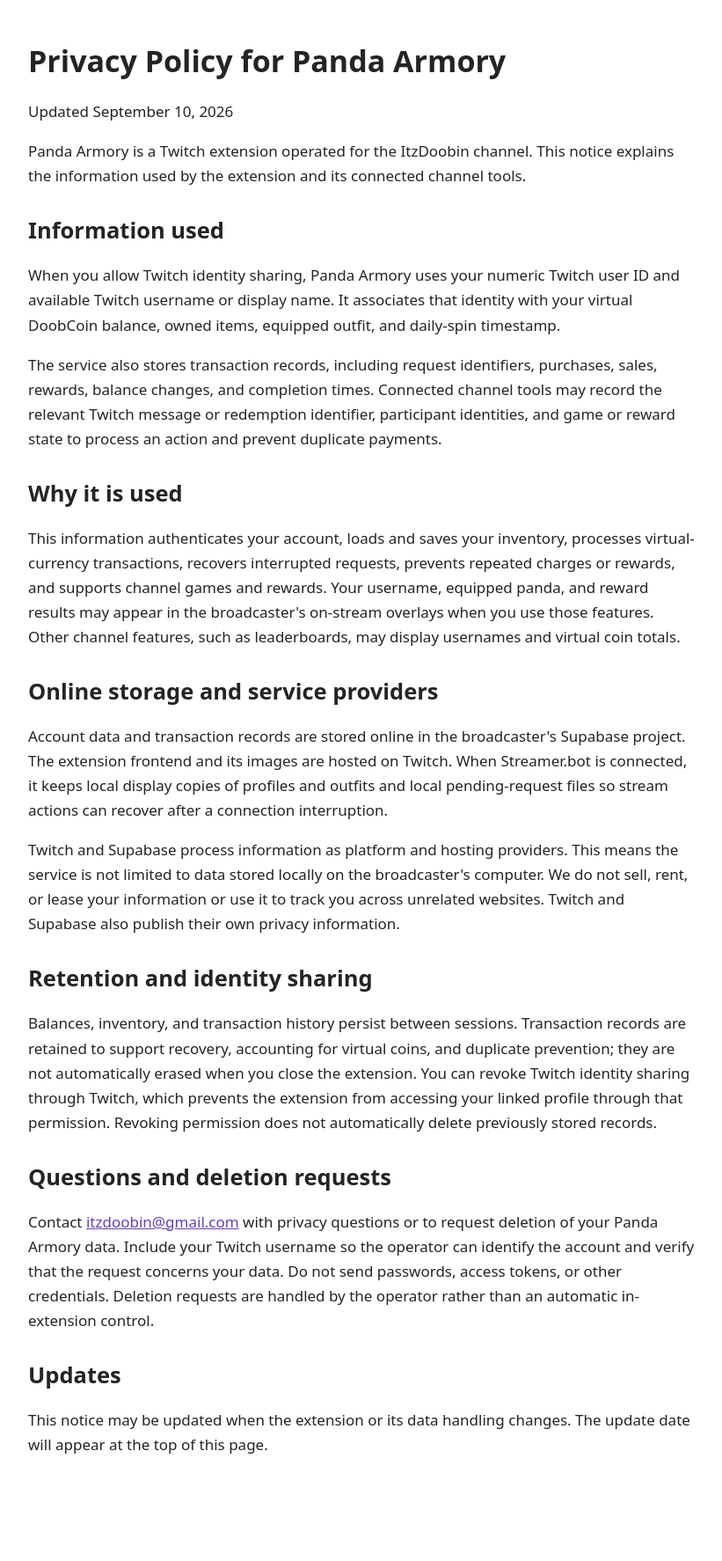
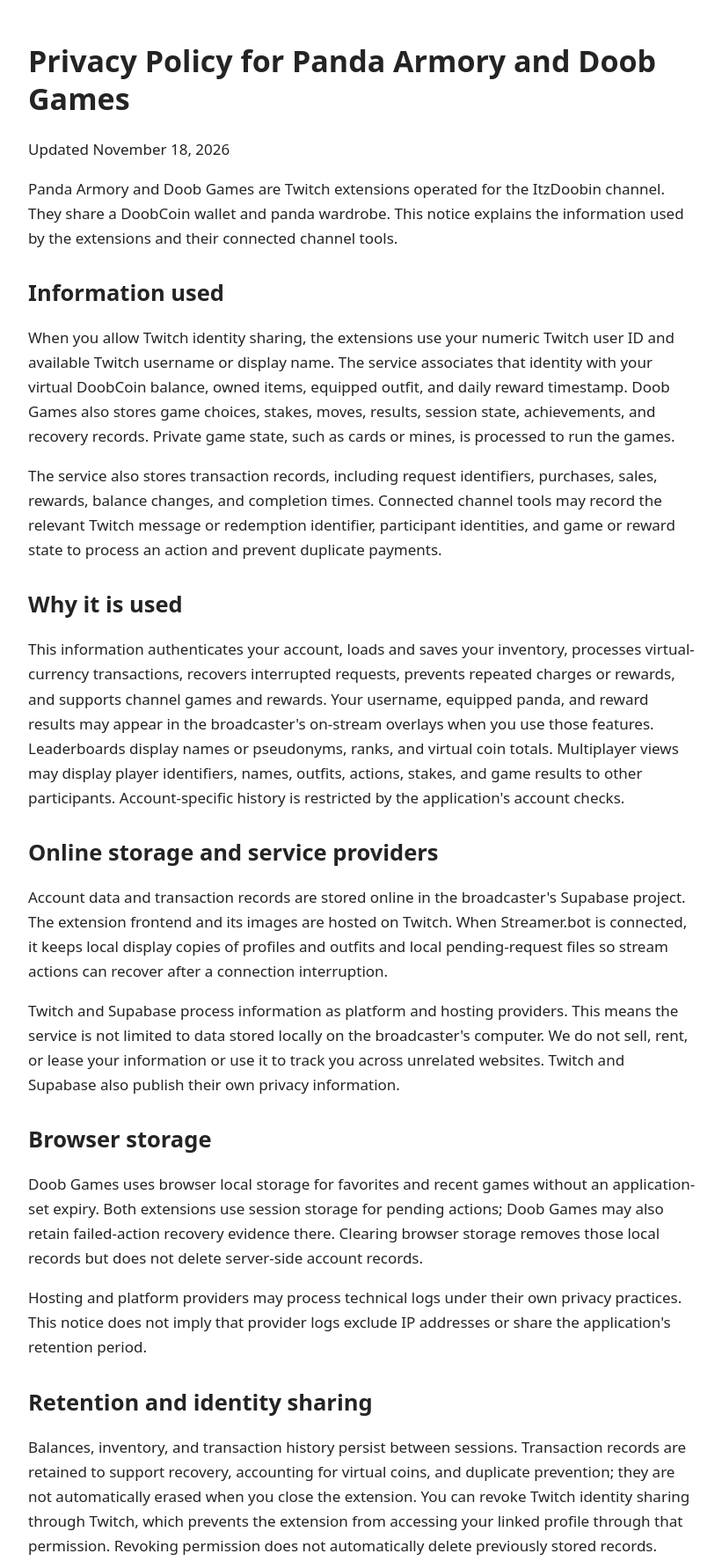
Before and after one commit to ItzDoobin/panda-armory-policy, a plain HTML site: page index.html in a window 1280 px wide. Shown: the top 1774 px of the page at 88% size, without its empty margins (228-1049 px from the left). Before the commit the page ends 1704 px from the top, so only its background shows below. Drawn offline with Linux system fonts and the light colour scheme.

Commit message:
Update privacy policy for Panda Armory and Doob Games

```diff
--- a/index.html
+++ b/index.html
@@ -1,23 +1,26 @@
 <!doctype html>
 <html lang="en">
-<head><meta charset="utf-8"><meta name="viewport" content="width=device-width,initial-scale=1"><title>Panda Armory Privacy Policy</title>
+<head><meta charset="utf-8"><meta name="viewport" content="width=device-width,initial-scale=1"><title>Panda Armory and Doob Games Privacy Policy</title>
 <style>body{max-width:760px;margin:48px auto;padding:0 24px;font:17px/1.65 system-ui,sans-serif;color:#242424}h1,h2{line-height:1.25}h2{margin-top:32px}a{color:#6341ad}</style></head>
 <body>
-<h1>Privacy Policy for Panda Armory</h1>
-<p>Updated September 10, 2026</p>
-<p>Panda Armory is a Twitch extension operated for the ItzDoobin channel. This notice explains the information used by the extension and its connected channel tools.</p>
+<h1>Privacy Policy for Panda Armory and Doob Games</h1>
+<p>Updated November 18, 2026</p>
+<p>Panda Armory and Doob Games are Twitch extensions operated for the ItzDoobin channel. They share a DoobCoin wallet and panda wardrobe. This notice explains the information used by the extensions and their connected channel tools.</p>
 <h2>Information used</h2>
-<p>When you allow Twitch identity sharing, Panda Armory uses your numeric Twitch user ID and available Twitch username or display name. It associates that identity with your virtual DoobCoin balance, owned items, equipped outfit, and daily-spin timestamp.</p>
+<p>When you allow Twitch identity sharing, the extensions use your numeric Twitch user ID and available Twitch username or display name. The service associates that identity with your virtual DoobCoin balance, owned items, equipped outfit, and daily reward timestamp. Doob Games also stores game choices, stakes, moves, results, session state, achievements, and recovery records. Private game state, such as cards or mines, is processed to run the games.</p>
 <p>The service also stores transaction records, including request identifiers, purchases, sales, rewards, balance changes, and completion times. Connected channel tools may record the relevant Twitch message or redemption identifier, participant identities, and game or reward state to process an action and prevent duplicate payments.</p>
 <h2>Why it is used</h2>
-<p>This information authenticates your account, loads and saves your inventory, processes virtual-currency transactions, recovers interrupted requests, prevents repeated charges or rewards, and supports channel games and rewards. Your username, equipped panda, and reward results may appear in the broadcaster's on-stream overlays when you use those features. Other channel features, such as leaderboards, may display usernames and virtual coin totals.</p>
+<p>This information authenticates your account, loads and saves your inventory, processes virtual-currency transactions, recovers interrupted requests, prevents repeated charges or rewards, and supports channel games and rewards. Your username, equipped panda, and reward results may appear in the broadcaster's on-stream overlays when you use those features. Leaderboards display names or pseudonyms, ranks, and virtual coin totals. Multiplayer views may display player identifiers, names, outfits, actions, stakes, and game results to other participants. Account-specific history is restricted by the application's account checks.</p>
 <h2>Online storage and service providers</h2>
 <p>Account data and transaction records are stored online in the broadcaster's Supabase project. The extension frontend and its images are hosted on Twitch. When Streamer.bot is connected, it keeps local display copies of profiles and outfits and local pending-request files so stream actions can recover after a connection interruption.</p>
 <p>Twitch and Supabase process information as platform and hosting providers. This means the service is not limited to data stored locally on the broadcaster's computer. We do not sell, rent, or lease your information or use it to track you across unrelated websites. Twitch and Supabase also publish their own privacy information.</p>
+<h2>Browser storage</h2>
+<p>Doob Games uses browser local storage for favorites and recent games without an application-set expiry. Both extensions use session storage for pending actions; Doob Games may also retain failed-action recovery evidence there. Clearing browser storage removes those local records but does not delete server-side account records.</p>
+<p>Hosting and platform providers may process technical logs under their own privacy practices. This notice does not imply that provider logs exclude IP addresses or share the application's retention period.</p>
 <h2>Retention and identity sharing</h2>
 <p>Balances, inventory, and transaction history persist between sessions. Transaction records are retained to support recovery, accounting for virtual coins, and duplicate prevention; they are not automatically erased when you close the extension. You can revoke Twitch identity sharing through Twitch, which prevents the extension from accessing your linked profile through that permission. Revoking permission does not automatically delete previously stored records.</p>
 <h2>Questions and deletion requests</h2>
-<p>Contact <a href="mailto:itzdoobin@gmail.com">itzdoobin@gmail.com</a> with privacy questions or to request deletion of your Panda Armory data. Include your Twitch username so the operator can identify the account and verify that the request concerns your data. Do not send passwords, access tokens, or other credentials. Deletion requests are handled by the operator rather than an automatic in-extension control.</p>
+<p>Contact <a href="mailto:itzdoobin@gmail.com">itzdoobin@gmail.com</a> with privacy questions or to request deletion of your Panda Armory or Doob Games data. Include your Twitch username so the operator can identify the account and verify that the request concerns your data. Do not send passwords, access tokens, or other credentials. Deletion requests are handled by the operator rather than an automatic in-extension control.</p>
 <h2>Updates</h2>
 <p>This notice may be updated when the extension or its data handling changes. The update date will appear at the top of this page.</p>
 </body></html>
```
